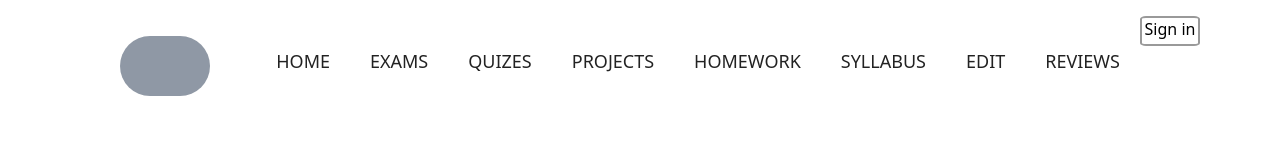
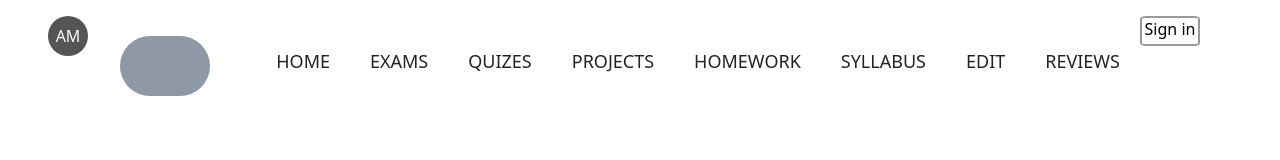
Before and after one commit to AyoubMaimmadi/ExamLeaks, a React (Create React App) app in the folder client/: page /auth in a window 1280 px wide. Shown: the top 160 px of the page. Built offline with nearby package versions, Linux system fonts and the light colour scheme; no server answers.

Commit message:
Sign In Avatar

```diff
--- a/client/package.json
+++ b/client/package.json
@@ -28,7 +28,7 @@
   },
   "scripts": {
     "start": "react-scripts --openssl-legacy-provider start",
-    "build": "CI= npm run build",
+    "build": "react-scripts --openssl-legacy-provider build",
     "test": "react-scripts test",
     "eject": "react-scripts eject"
   },
--- a/client/src/App.js
+++ b/client/src/App.js
@@ -28,6 +28,9 @@ const App = () => {
         <div className="format">
           <Link to="/auth">
             <button className="btn3">Sign in</button>
+          </Link>
+          <Link to="/something" target="_blank">
+            <button className="btn2">AM</button>
           </Link>
         </div>
         <Switch>
--- a/client/src/Components/Auth.js
+++ b/client/src/Components/Auth.js
@@ -1,6 +1,7 @@
 import React, { useState, useEffect } from 'react'
 import Navbar from './Navbar'
 import SearchBar from './SearchBar'
+import { Link } from 'react-router-dom'
 
 const Auth = () => {
   const [colorError3, setColorError3] = useState(false)
--- a/client/src/css/searchBar.css
+++ b/client/src/css/searchBar.css
@@ -20,14 +20,14 @@
 }
 
 .btn2 {
-  margin-right: -1rem;
-  border-radius: 10% 10% 10% 10%;
+  margin-left: 3rem;
+  border-radius: 50%;
   margin-top: 1rem;
   background-color: #555555;
   border: none;
   color: white;
-  float: right;
-  width: 60px;
+  float: left;
+  width: 40px;
   height: 40px;
   display: flex;
   justify-content: center;
```
